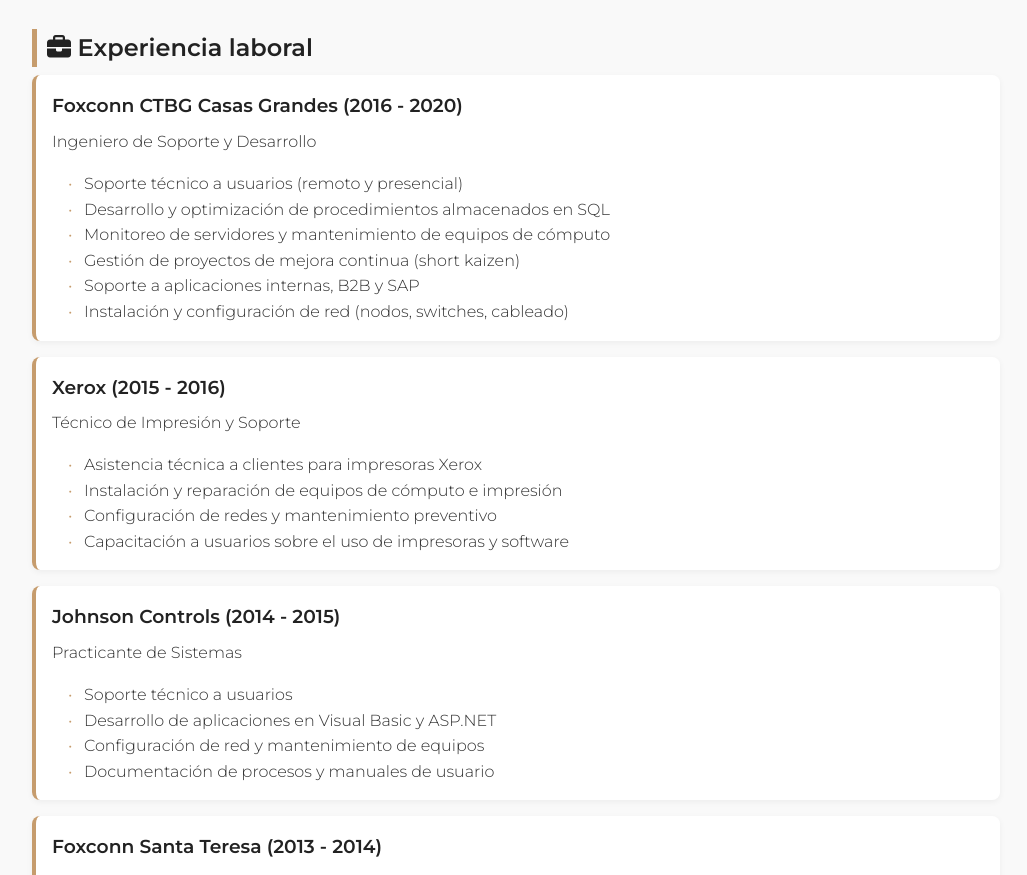
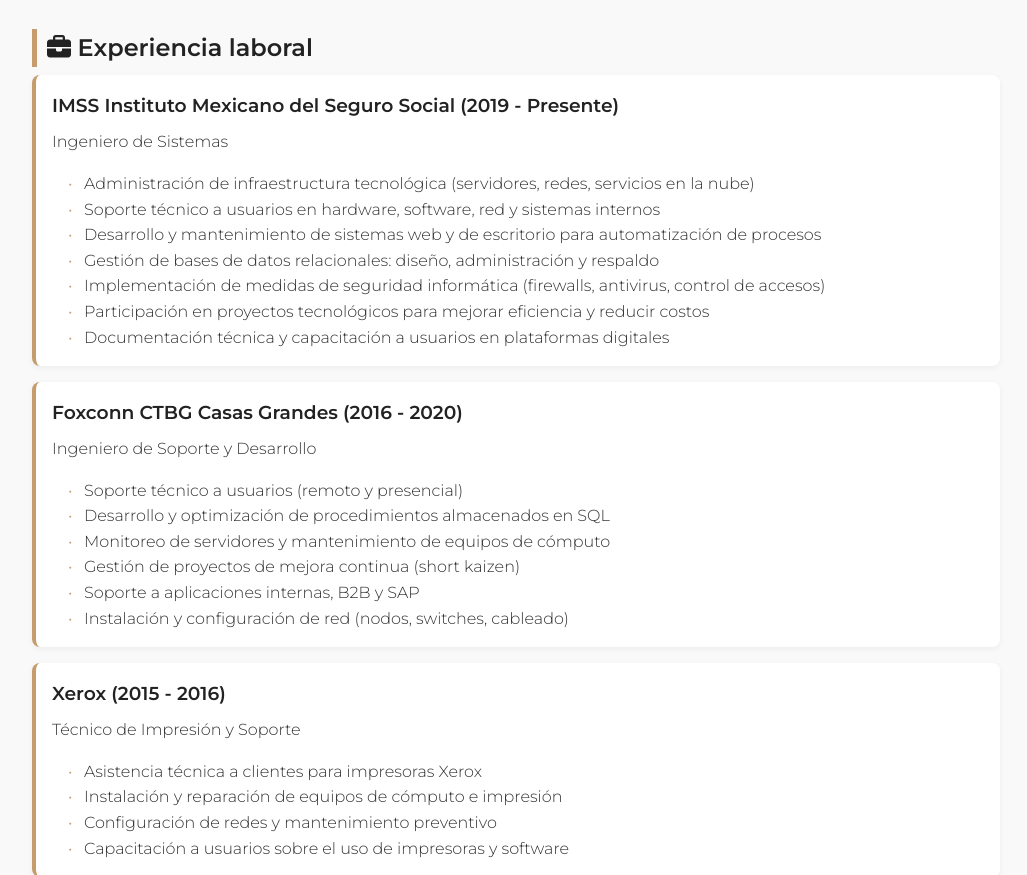
Before and after one commit to Ever1201/PortafolioEver, a plain HTML site: page index.html in a window 1280 px wide. Shown: the part 1376-2251 px from the top of the page, without its empty margins (124-1151 px from the left). Drawn offline with Linux system fonts and the light colour scheme.

Commit message:
update
update

```diff
--- a/index.html
+++ b/index.html
@@ -89,6 +89,19 @@
 
     <section class="fade-up">
       <h2><i class="fas fa-briefcase"></i> Experiencia laboral</h2>
+      <div class="job">
+        <h3>IMSS Instituto Mexicano del Seguro Social (2019 - Presente)</h3>
+        <p>Ingeniero de Sistemas</p>
+        <ul>
+          <li>Administración de infraestructura tecnológica (servidores, redes, servicios en la nube)</li>
+          <li>Soporte técnico a usuarios en hardware, software, red y sistemas internos</li>
+          <li>Desarrollo y mantenimiento de sistemas web y de escritorio para automatización de procesos</li>
+          <li>Gestión de bases de datos relacionales: diseño, administración y respaldo</li>
+          <li>Implementación de medidas de seguridad informática (firewalls, antivirus, control de accesos)</li>
+          <li>Participación en proyectos tecnológicos para mejorar eficiencia y reducir costos</li>
+          <li>Documentación técnica y capacitación a usuarios en plataformas digitales</li>
+        </ul>
+      </div>
       <div class="job">
         <h3>Foxconn CTBG Casas Grandes (2016 - 2020)</h3>
         <p>Ingeniero de Soporte y Desarrollo</p>
```
